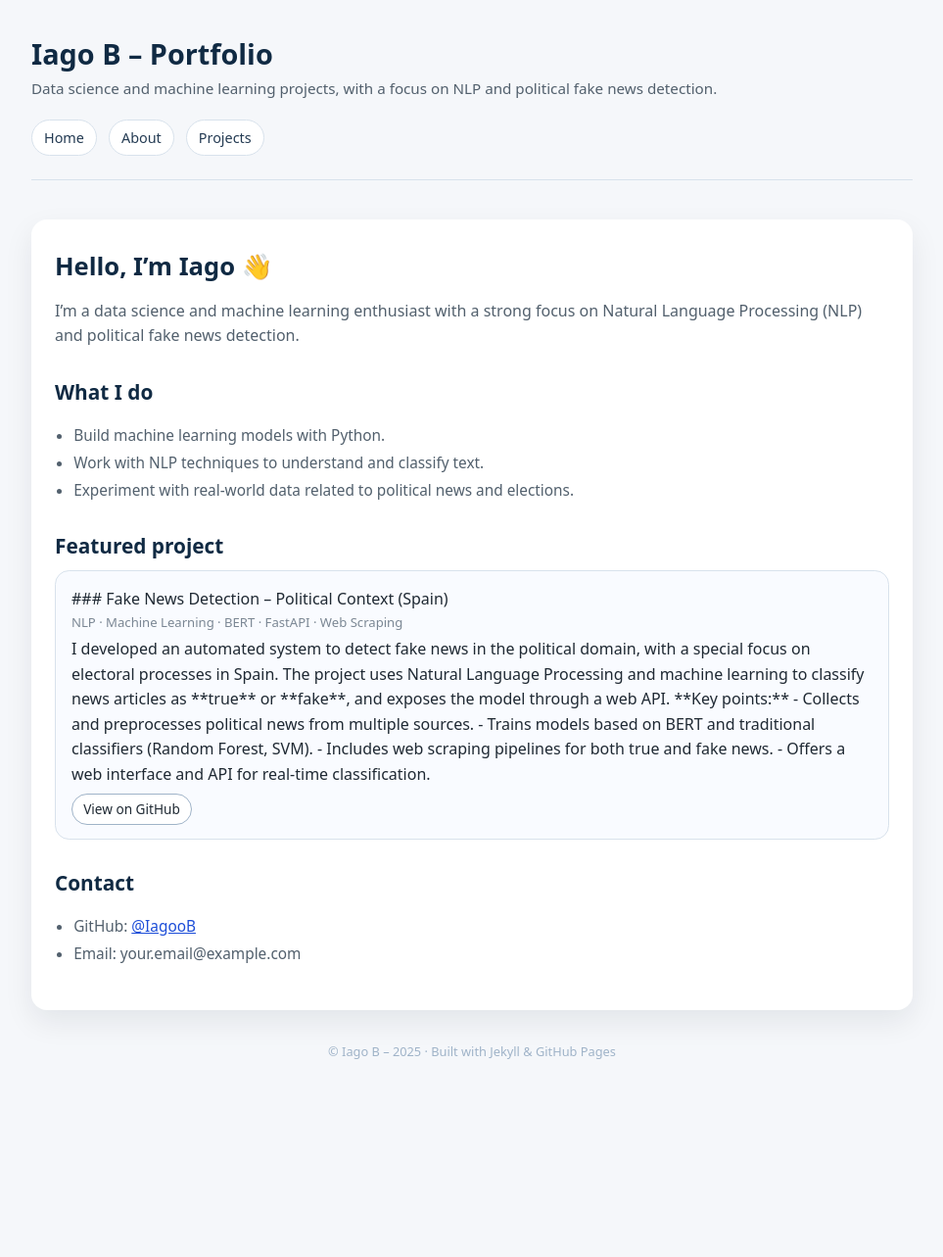
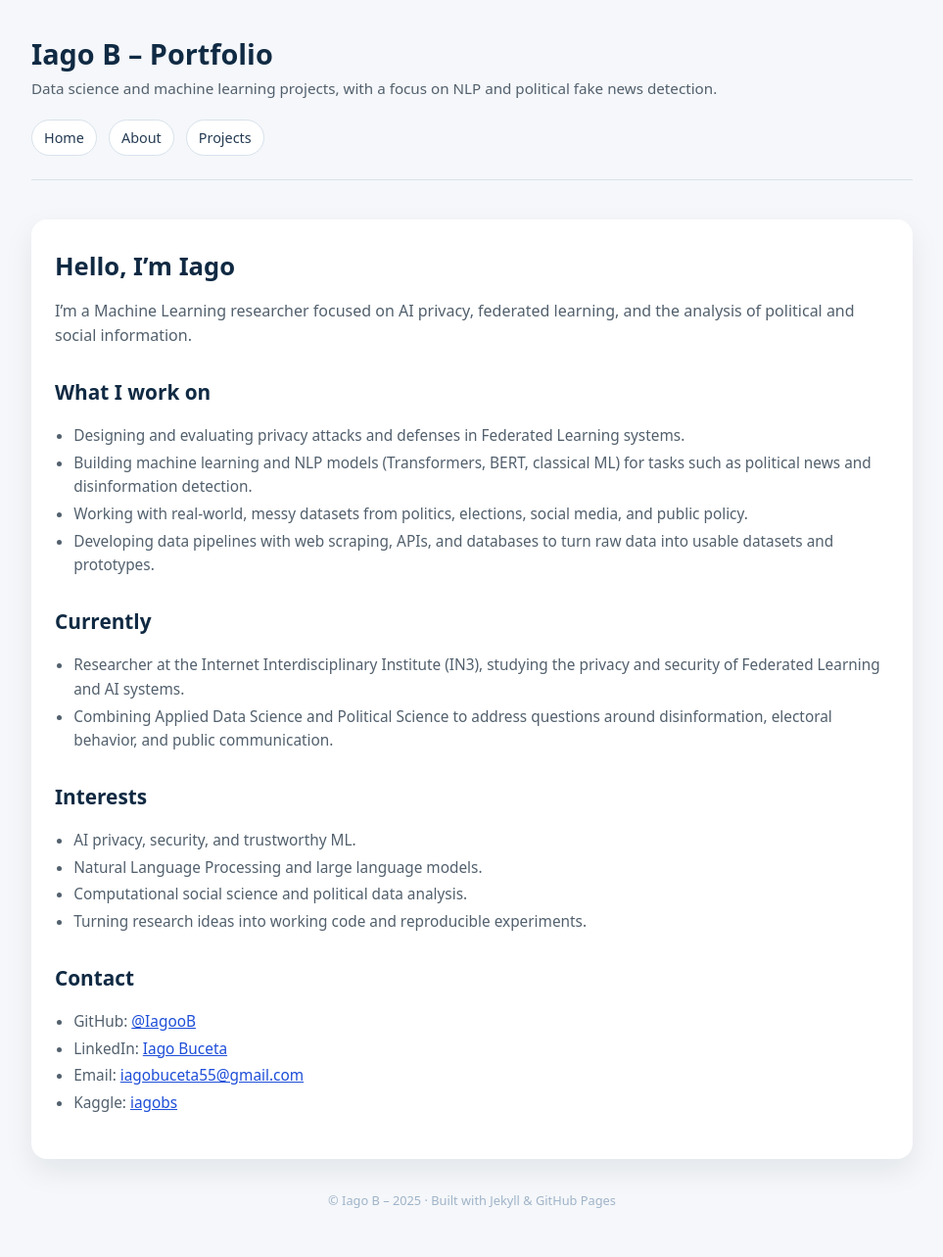
Before and after one commit to IagooB/IagooB.github.io, a Jekyll site: the page built from index.md, in a window 1280 px wide. Shown: the whole page at 98% size, without its empty margins (158-1121 px from the left). Built offline with Jekyll 4.4.1, drawn with Linux system fonts in a browser that asks for light colours; before the commit the page ends 1131 px from its top, so only the background shows below that.

Commit message:
Update index.md

```diff
--- a/index.md
+++ b/index.md
@@ -3,49 +3,34 @@ layout: default
 title: "Home"
 ---
 
-<h1>Hello, I’m Iago 👋</h1>
+<h1>Hello, I’m Iago</h1>
 
 <p class="tagline">
-I’m a data science and machine learning enthusiast with a strong focus on Natural Language Processing (NLP)
-and political fake news detection.
+I’m a Machine Learning researcher focused on AI privacy, federated learning, and the analysis of political and social information.
 </p>
 
-## What I do
+## What I work on
 
-- Build machine learning models with Python.
-- Work with NLP techniques to understand and classify text.
-- Experiment with real-world data related to political news and elections.
+- Designing and evaluating privacy attacks and defenses in Federated Learning systems.
+- Building machine learning and NLP models (Transformers, BERT, classical ML) for tasks such as political news and disinformation detection.
+- Working with real-world, messy datasets from politics, elections, social media, and public policy.
+- Developing data pipelines with web scraping, APIs, and databases to turn raw data into usable datasets and prototypes.
 
-## Featured project
+## Currently
 
-<div class="project-card">
+- Researcher at the Internet Interdisciplinary Institute (IN3), studying the privacy and security of Federated Learning and AI systems.
+- Combining Applied Data Science and Political Science to address questions around disinformation, electoral behavior, and public communication.
 
-### Fake News Detection – Political Context (Spain)
+## Interests
 
-<div class="project-meta">
-NLP · Machine Learning · BERT · FastAPI · Web Scraping
-</div>
-
-I developed an automated system to detect fake news in the political domain, with a special focus on
-electoral processes in Spain. The project uses Natural Language Processing and machine learning to classify
-news articles as **true** or **fake**, and exposes the model through a web API.
-
-**Key points:**
-
-- Collects and preprocesses political news from multiple sources.
-- Trains models based on BERT and traditional classifiers (Random Forest, SVM).
-- Includes web scraping pipelines for both true and fake news.
-- Offers a web interface and API for real-time classification.
-
-<div class="project-links">
-  <a class="btn-link" href="https://github.com/IagooB/detector-de-fake-news-politicas" target="_blank" rel="noopener">
-    View on GitHub
-  </a>
-</div>
-
-</div>
+- AI privacy, security, and trustworthy ML.
+- Natural Language Processing and large language models.
+- Computational social science and political data analysis.
+- Turning research ideas into working code and reproducible experiments.
 
 ## Contact
 
 - GitHub: [@IagooB](https://github.com/IagooB)
-- Email: your.email@example.com
+- LinkedIn: [Iago Buceta](https://www.linkedin.com/in/iago-buceta)
+- Email: [iagobuceta55@gmail.com](mailto:iagobuceta55@gmail.com)
+- Kaggle: [iagobs](https://www.kaggle.com/iagobs)
```
